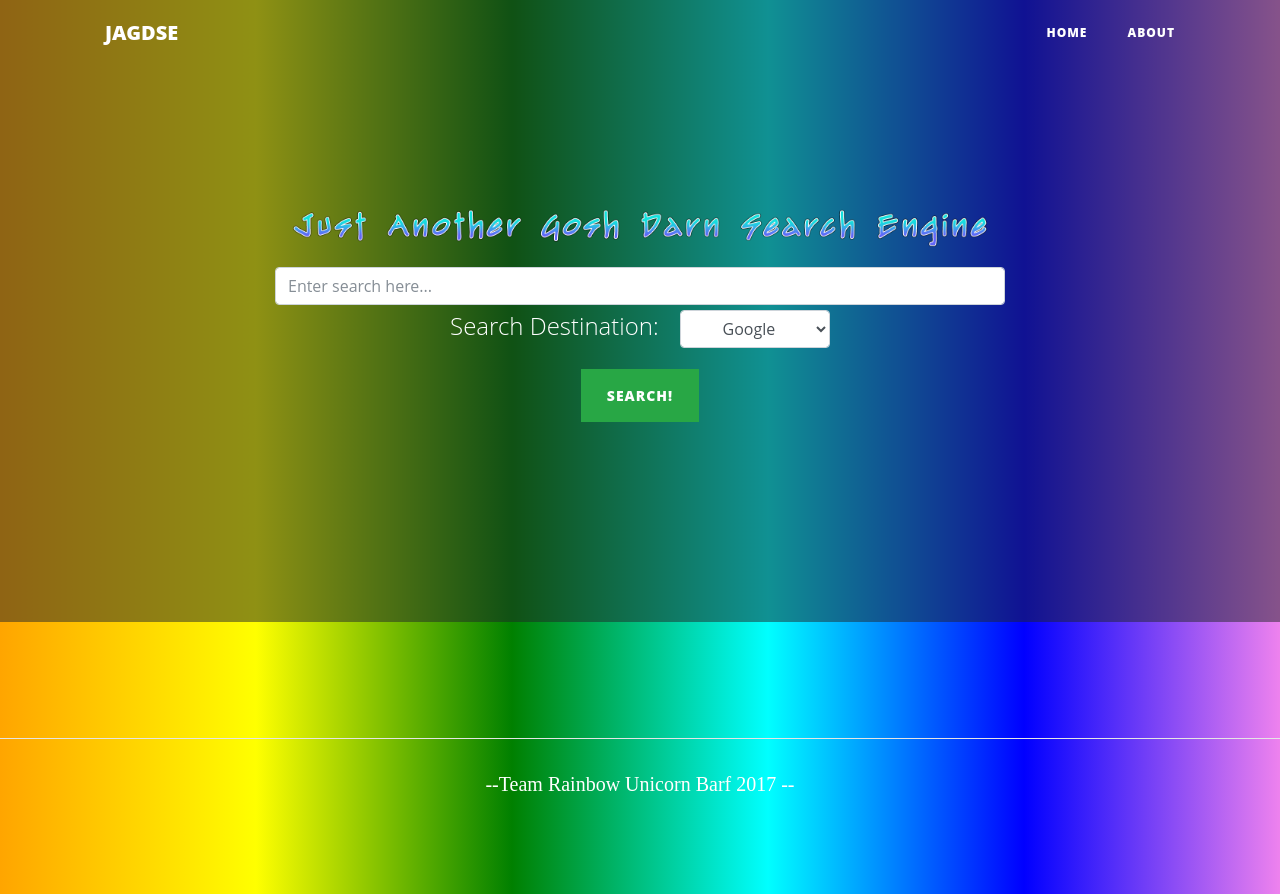
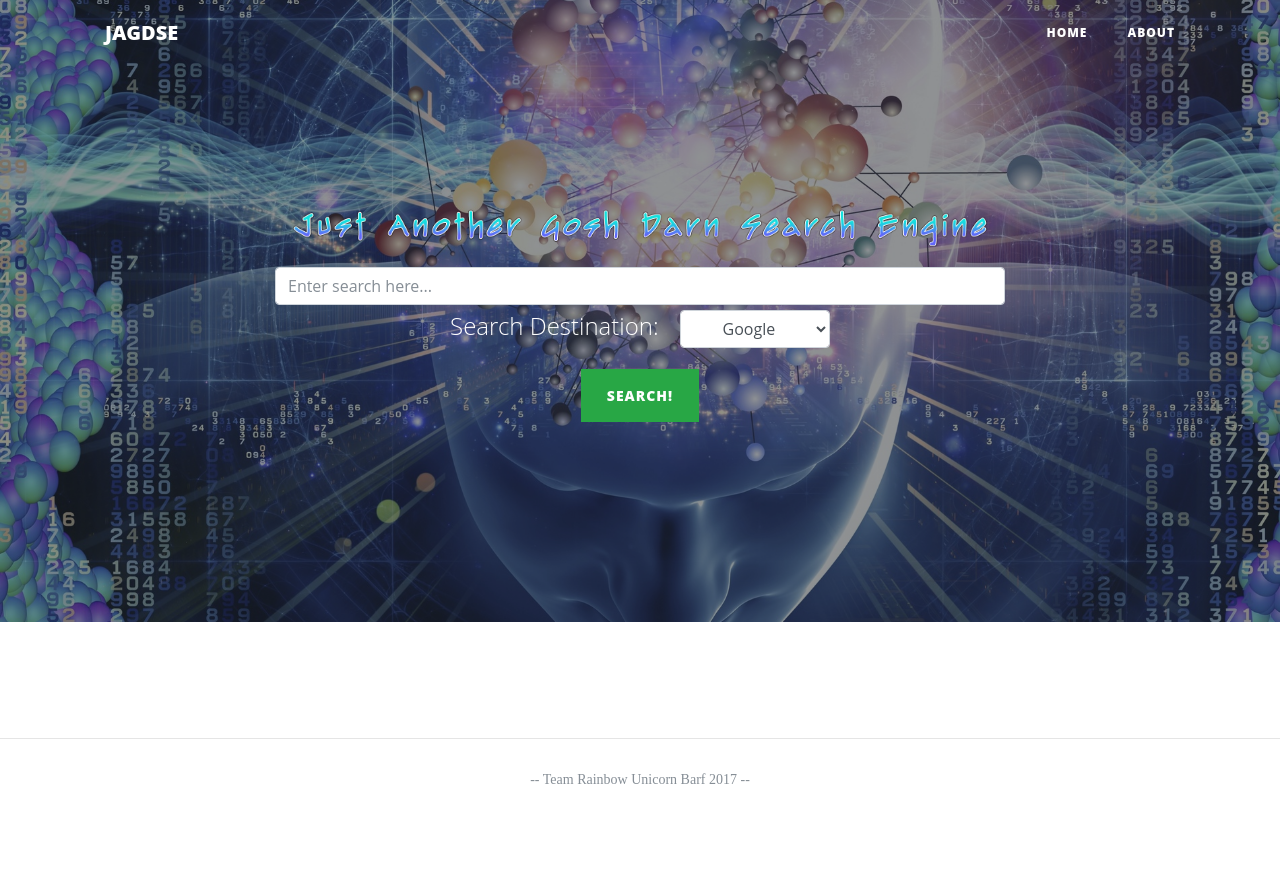
Before and after one commit to kkhan01/just-another-gosh-darn-search-engine, a Flask app: page / in a window 1280 px wide. After the commit the page ends 784 px from the top, so only its background shows below. Run offline with Flask 2, Linux system fonts and the light colour scheme; some libraries are stand-ins or nearby versions.

Commit message:
Added a dank background image

```diff
--- a/static/css/custom.css
+++ b/static/css/custom.css
@@ -1,5 +1,5 @@
-body {
-    background: linear-gradient(to right, orange , yellow, green, cyan, blue, violet);
+header.masthead {
+    background-image: url(../img/home-img.jpg);
 }
 
 hr {
@@ -8,7 +8,7 @@ hr {
 
 footer {
     color: white;
-    background: linear-gradient(to right, orange , yellow, green, cyan, blue, violet);
+    /*background: linear-gradient(to right, orange , yellow, green, cyan, blue, violet);*/
 }
 
 #logo {
--- a/templates/frame.html
+++ b/templates/frame.html
@@ -56,8 +56,8 @@
         <footer class="footer">
             <hr>
             <div class="container text-center">
-                <p>
-                    --Team Rainbow Unicorn Barf
+                <p class="copyright text-muted">
+                    -- Team Rainbow Unicorn Barf
                     <!-- Script to display the Current Year -->
                     <script language="JavaScript" type="text/javascript">
                         now = new Date
--- a/templates/home.html
+++ b/templates/home.html
@@ -1,8 +1,12 @@
 {% extends 'frame.html' %}
+
+{% block j_title %}
+<title>Homepage</title>
+{% endblock %}
 
 {% block content %}
 <!-- Page Header -->
-<header class="masthead" style="background-color: transparent;">
+<header class="masthead">
     <div class="overlay"></div>
     <div class="container">
         <div class="row">
```
Also changed, not shown: static/img/home-img.jpg (added).
